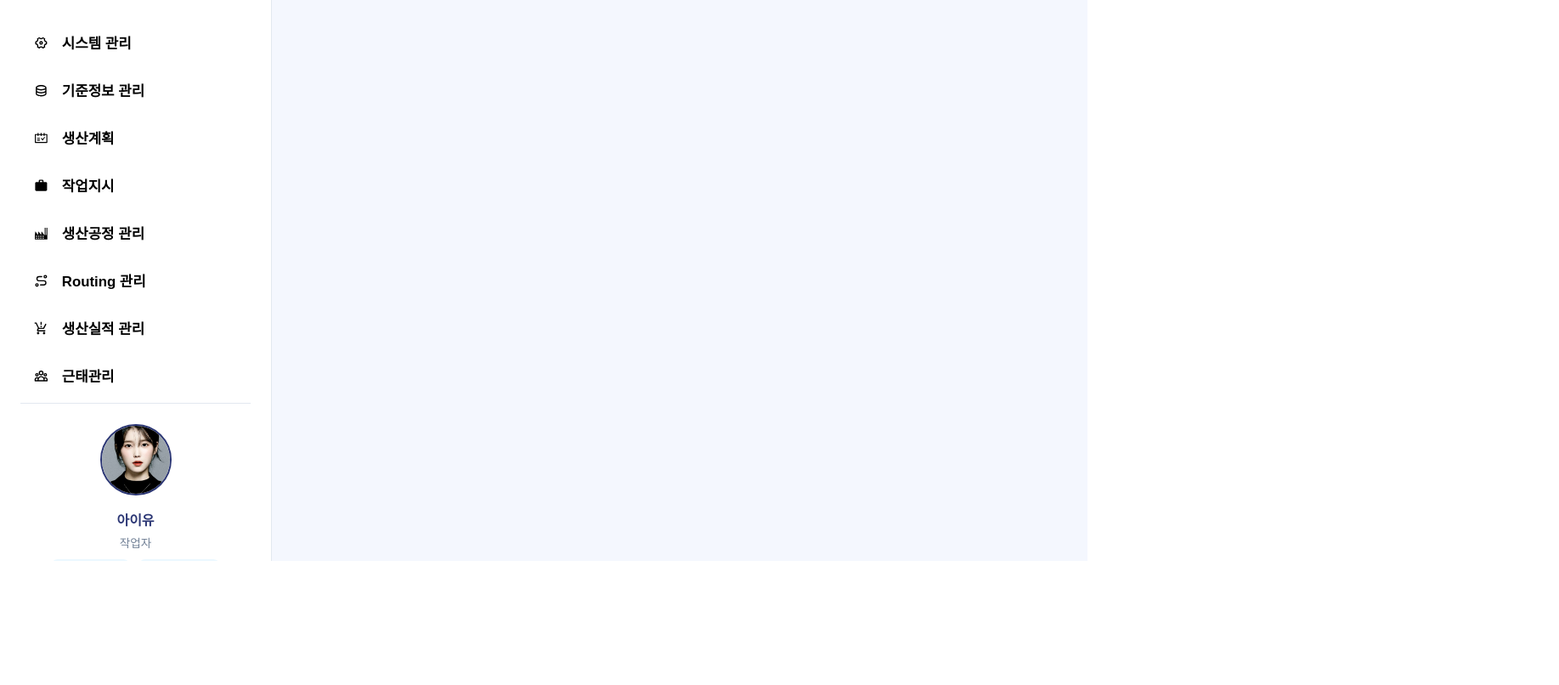
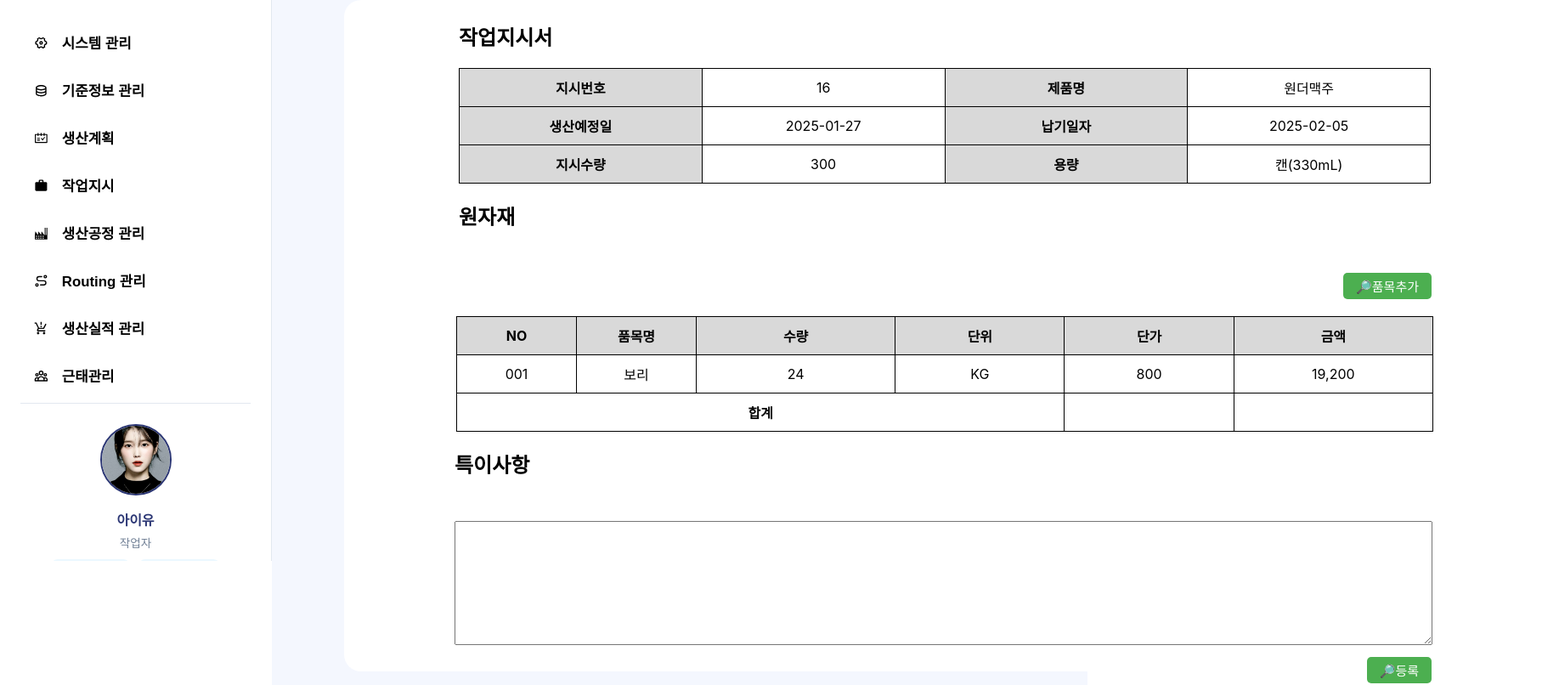
Before and after one commit to QualityCore/QualityCore-frontend, a React (Create React App) app: page /work/create in a window 1280 px wide. Shown: the part 140-946 px from the top of the page at 85% size, 1835 px wide, since content can reach past the window. Before the commit the page ends 800 px from the top, so only its background shows below. Built offline with nearby package versions, Linux system fonts and the light colour scheme.

Commit message:
<25.02.13> 작업지시서 생성쪽 UI

```diff
--- a/src/App.js
+++ b/src/App.js
@@ -3,12 +3,12 @@ import Sidebar from "./components/Sidebar";
 import Header from "./components/Header";
 import Home from "./pages/Home";
 import ProductionPlan from "./pages/ProductionPlan";
-import Attendance from "./pages/Attendance";
+import Attendance from "./pages/attendance/Attendance";
 import WorkplacePage from "./standardinformation/workplace/WorkplacePage";
-
-
 import './App.css';
+// 작업지시서 import
 import WorkOrder from "./pages/work/WorkOrder"
+import WorkCreate from "./pages/work/WorkCreate";
 
 const App = () => {
   return (
@@ -27,7 +27,8 @@ const App = () => {
               <Route path="/" element={<Home />} />
               <Route path="/plan-overview" element={<ProductionPlan />} />
               <Route path="/attendance" element={<Attendance />} />
-              <Route path="/workorders" element={<WorkOrder />} />
+              <Route path="/work/orders" element={<WorkOrder />} />
+              <Route path="/work/create" element={<WorkCreate />} />
               <Route path="/workplace" element={<WorkplacePage />} />
 
 
--- a/src/components/Header.js
+++ b/src/components/Header.js
@@ -28,8 +28,8 @@ const Header = () => {
       '/plan-material': { main: '생산계획', sub: '자재 구매신청' },
 
       // 작업지시
-      '/workorders': { main: '작업지시', sub: '작업지시서 관리' },
-      '/workexecution': { main: '작업지시', sub: '작업지시 실행 관리' },
+      '/work/orders': { main: '작업지시', sub: '작업지시서 관리' },
+      '/work/create': { main: '작업지시', sub: '작업지시서 등록' },
       '/workpersonnel': { main: '작업지시', sub: '작업지시 대비 인원 관리' },
       '/workprogress': { main: '작업지시', sub: '공정별 작업지시 현황' },
 
--- a/src/components/Sidebar.js
+++ b/src/components/Sidebar.js
@@ -80,8 +80,8 @@ const Sidebar = () => {
           </button>
           {openCategory === "작업지시" && (
             <ul className="submenu">
-              <li><Link to="/workorders">작업지시서 관리</Link></li>
-              <li><Link to="/workcreate">작업지시서 등록</Link></li>
+              <li><Link to="/work/orders">작업지시서 관리</Link></li>
+              <li><Link to="/work/create">작업지시서 등록</Link></li>
               <li><Link to="/workpersonnel">작업지시 대비 인원 관리</Link></li>
               <li><Link to="/workprogress">공정별 작업지시 현황</Link></li>
             </ul>
--- /dev/null
+++ b/src/pages/attendance/Attendance.js
@@ -0,0 +1,10 @@
+import "./Attendance.css"
+
+function Attendance() {
+
+
+    return (<>
+    </>);
+}
+
+export default Attendance;
--- /dev/null
+++ b/src/pages/work/WorkCreate.js
@@ -0,0 +1,65 @@
+import "./workCreate.css"
+
+function WorkCreate() {
+
+    return (
+        <>
+            <div className="mainBar">
+                <h2 className="tableName">작업지시서</h2>
+                <table className="table">
+                    <tr>
+                        <th>지시번호</th>
+                        <td>16</td>
+                        <th>제품명</th>
+                        <td>원더맥주</td>
+                    </tr>
+                    <tr>
+                        <th>생산예정일</th>
+                        <td>2025-01-27</td>
+                        <th>납기일자</th>
+                        <td>2025-02-05</td>
+                    </tr>
+                    <tr>
+                        <th>지시수량</th>
+                        <td>300</td>
+                        <th>용량</th>
+                        <td>캔(330mL)</td>
+                    </tr>
+                </table>
+                <h2 className="bomName">원자재</h2>
+                <button className="bomCreateButton">🔎품목추가</button>
+                <table className="bomTable">
+                    <tr>
+                        <th>NO</th>
+                        <th>품목명</th>
+                        <th>수량</th>
+                        <th>단위</th>
+                        <th>단가</th>
+                        <th>금액</th>
+                    </tr>
+                    <tr>
+                        <td>001</td>
+                        <td>보리</td>
+                        <td>24</td>
+                        <td>KG</td>
+                        <td>800</td>
+                        <td>19,200</td>
+                    </tr>
+                    <tr>
+                        <td colspan="4"><strong>합계</strong></td>
+                        <td id="totalQuantity"></td>
+                        <td id="totalAmount"></td>
+                    </tr>
+                </table>
+                <h2 className="footName">특이사항</h2>
+                <textarea name="" id="" className="etc"></textarea>
+                <button className="createButton">🔎등록</button>
+            </div>
+            <div className="dd">
+
+            </div>
+        </>
+    );
+}
+
+export default WorkCreate;
--- /dev/null
+++ b/src/pages/work/workCreate.css
@@ -0,0 +1,140 @@
+.mainBar {
+    border: none;
+    background-color: white;
+    width: 1430px;
+    height: 745px;
+    margin-left: 65px;
+    margin-top: 40px;
+    border-radius: 20px;
+    padding-top: 45px;
+}
+
+/* 메인 테이블 */
+.table {
+    width: 80%;
+    height: 15%;
+    margin-left: 135px;
+}
+
+.table th,
+.table td {
+    border: 1px solid #000;
+    text-align: center;
+}
+
+.table th {
+    background-color: #D9D9D9;
+}
+
+.table th:nth-child(1),
+.table td:nth-child(1) {
+    width: 100px;
+}
+
+.table th:nth-child(2),
+.table td:nth-child(2) {
+    width: 100px;
+}
+
+.table th:nth-child(3),
+.table td:nth-child(3) {
+    width: 100px;
+}
+
+.table th:nth-child(4),
+.table td:nth-child(4) {
+    width: 100px;
+}
+
+.tableName {
+    margin-left: 135px;
+    margin-top: -20px;
+}
+
+/* BOM쪽  */
+
+.bomName {
+    margin-left: 135px;
+}
+
+.bomCreateButton {
+    float: right;
+    margin-top: 30px;
+    margin-right: 150px;
+    padding: 5px 15px;
+    background-color: #4CAF50;
+    color: white;
+    font-size: 15px;
+    border: none;
+    cursor: pointer;
+    margin-bottom: 20px;
+    border-radius: 5px;
+    transition: background-color 0.3sease, transform 0.2sease;
+}
+
+.bomCreateButton:hover {
+    background-color: #45a049;
+    transform: scale(1.05);
+}
+
+/* 클릭 시 효과 */
+.bomCreateButton:active {
+    background-color: #3e8e41;
+    transform: scale(0.95);
+}
+
+
+.bomTable {
+    border: 1px solid;
+    margin-left: 132px;
+    width: 1150px;
+}
+
+.bomTable th,
+.bomTable td {
+    border: 1px solid #000;
+    text-align: center;
+}
+
+.bomTable th {
+    background-color: #D9D9D9;
+}
+
+/* 특이사항쪽 */
+.footName {
+    margin-left: 130px;
+    margin-top: 20px;
+}
+
+.etc {
+    width: 1145px;
+    height: 140px;
+    margin-top: 30px;
+    margin-left: 130px;
+}
+
+.createButton {
+    float: right;
+    margin-top: 10px;
+    margin-right: 150px;
+    padding: 5px 15px;
+    background-color: #4CAF50;
+    color: white;
+    font-size: 15px;
+    border: none;
+    cursor: pointer;
+    margin-bottom: 20px;
+    border-radius: 5px;
+    transition: background-color 0.3sease, transform 0.2sease;
+}
+
+.createButton:hover {
+    background-color: #45a049;
+    transform: scale(1.05);
+}
+
+/* 클릭 시 효과 */
+.createButton:active {
+    background-color: #3e8e41;
+    transform: scale(0.95);
+}
--- a/src/pages/work/workOrders.css
+++ b/src/pages/work/workOrders.css
@@ -46,12 +46,18 @@
     font-size: 15px;
     border: none;
     cursor: pointer;
-    box-shadow: 0 4px 6px rgba(0, 0, 0, 0.1);
+    border-radius: 5px;
 }
 
 .searchButton:hover {
     background-color: #45a049;
-    box-shadow: 0 6px 12px rgba(0, 0, 0)
+    transform: scale(1.05);
+}
+
+/* 클릭 시 효과 */
+.searchButton:active {
+    background-color: #3e8e41;
+    transform: scale(0.95);
 }
 
 
@@ -66,7 +72,7 @@
 }
 
 table {
-    width: 98%;
+    width: 97%;
     margin-top: 5px;
     border-collapse: collapse;
     margin-left: 15px;
```
Also changed, not shown: src/pages/attendance/Attendance.css (added). Lines whose indentation alone changed are shown as unchanged.
